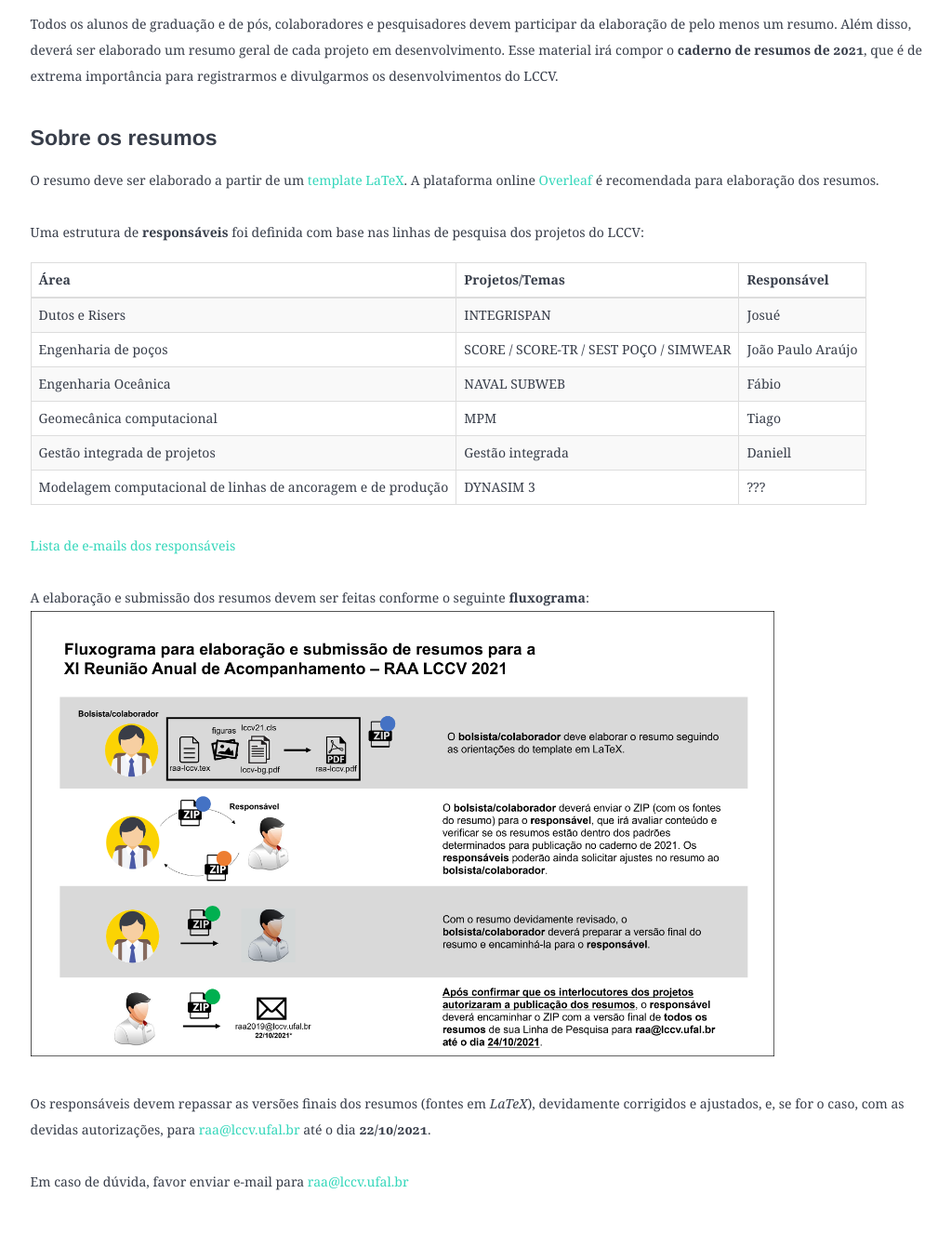
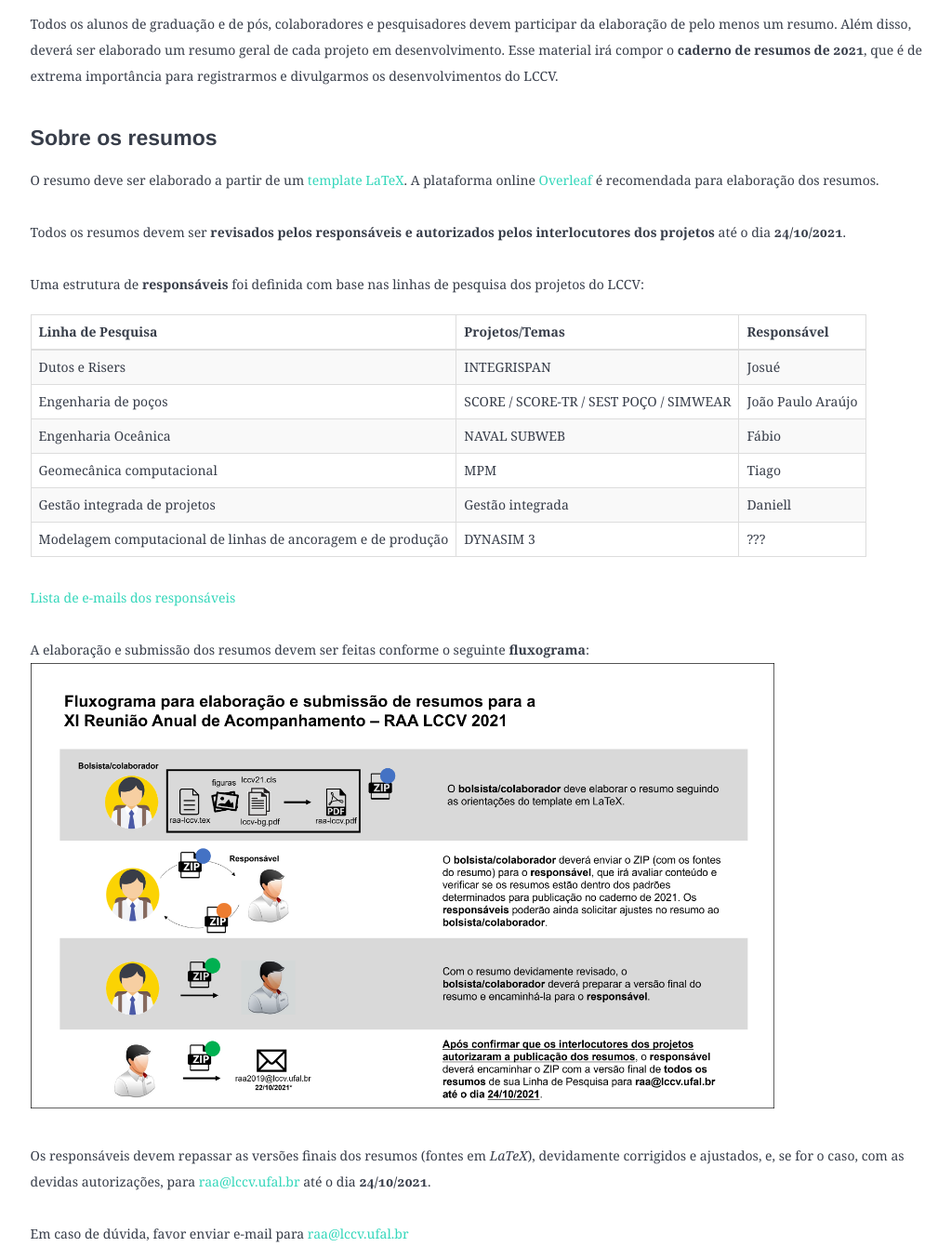
Before and after one commit to lccvufal/raa2021, a plain HTML site: page index.html in a window 1280 px wide. Shown: the part 358-1699 px from the top of the page at 93% size, without its empty margins (121-1144 px from the left). Before the commit the page ends 1643 px from the top, so only its background shows below. Drawn offline with nearby package versions, Linux system fonts and the light colour scheme.

Commit message:
pequeno ajuste

```diff
--- a/index.html
+++ b/index.html
@@ -6,13 +6,20 @@
 <p class="has-line-data" data-line-start="6" data-line-end="7">Está aberta a submissão de resumos para a XI Reunião Anual de Acompanhamento - RAA LCCV 2021. É necessário enviar um resumo de uma página para cada pesquisa/atividade desenvolvida ou em andamento no LCCV neste ano.</p>
 <p class="has-line-data" data-line-start="8" data-line-end="9">Todos os alunos de graduação e de pós, colaboradores e pesquisadores devem participar da elaboração de pelo menos um resumo. Além disso, deverá ser elaborado um resumo geral de cada projeto em desenvolvimento. Esse material irá compor o <strong>caderno de resumos de 2021</strong>, que é de extrema importância para registrarmos e divulgarmos os desenvolvimentos do LCCV.
 </ul>
+
+
 <h3 class="code-line" data-line-start=11 data-line-end=12 ><a id="Sobre_os_resumos_11"></a>Sobre os resumos</h3>
 <p class="has-line-data" data-line-start="12" data-line-end="13">O resumo deve ser elaborado a partir de um <a href="https://lccvufal.github.io/raa2021/docs/raa-lccv-2021.zip">template LaTeX</a>. A plataforma online <a href="https://www.overleaf.com">Overleaf</a> é recomendada para elaboração dos resumos.</p>
+
+
+<p class="has-line-data" data-line-start="8" data-line-end="9">Todos os resumos devem ser <strong>revisados pelos responsáveis e autorizados pelos interlocutores dos projetos</strong> até o dia <strong>24/10/2021</strong>.
+</ul>
+
 <p class="has-line-data" data-line-start="14" data-line-end="15">Uma estrutura de <strong>responsáveis</strong> foi definida com base nas linhas de pesquisa dos projetos do LCCV:</p>
 <table class="table table-striped table-bordered">
 <thead>
 <tr>
-<th>Área</th>
+<th>Linha de Pesquisa</th>
 <th>Projetos/Temas</th>
 <th>Responsável</th>
 </tr>
@@ -50,10 +57,10 @@
 </tr>
 </tbody>
 </table>
-<p class="has-line-data" data-line-start="23" data-line-end="24"><a href="https://lccvufal.github.io/raa2020/docs/emails.html">Lista de e-mails dos responsáveis</a></p>
+<p class="has-line-data" data-line-start="23" data-line-end="24"><a href="https://lccvufal.github.io/raa2021/docs/emails.html">Lista de e-mails dos responsáveis</a></p>
 <p class="has-line-data" data-line-start="25" data-line-end="27">A elaboração e submissão dos resumos devem ser feitas conforme o seguinte <strong>fluxograma</strong>:<br>
 <a href="https://lccvufal.github.io/raa2021/docs/fluxograma.png"><img src="https://lccvufal.github.io/raa2021/docs/fluxograma21.png" alt="fluxograma" width=800></a></p>
-<p class="has-line-data" data-line-start="28" data-line-end="29">Os responsáveis devem repassar as versões finais dos resumos (fontes em <em>LaTeX</em>), devidamente corrigidos e ajustados, e, se for o caso, com as devidas autorizações, para <a href="mailto:raa@lccPaulov.ufal.br">raa@lccv.ufal.br</a> até o dia <strong>22/10/2021</strong>.</p>
+<p class="has-line-data" data-line-start="28" data-line-end="29">Os responsáveis devem repassar as versões finais dos resumos (fontes em <em>LaTeX</em>), devidamente corrigidos e ajustados, e, se for o caso, com as devidas autorizações, para <a href="mailto:raa@lccPaulov.ufal.br">raa@lccv.ufal.br</a> até o dia <strong>24/10/2021</strong>.</p>
 <p class="has-line-data" data-line-start="30" data-line-end="31">Em caso de dúvida, favor enviar e-mail para <a href="mailto:raa@lccv.ufal.br">raa@lccv.ufal.br</a></p>
 <!-- <h3 class="code-line" data-line-start=32 data-line-end=33 ><a id="Sobre_as_apresentaes_32"></a>Sobre as apresentações</h3>
 <p class="has-line-data" data-line-start="33" data-line-end="34">Este ano, o evento ocorerrá em um dia, havendo apenas apresentações relacionadas às áreas de atuação do LCCV.</p>
```
